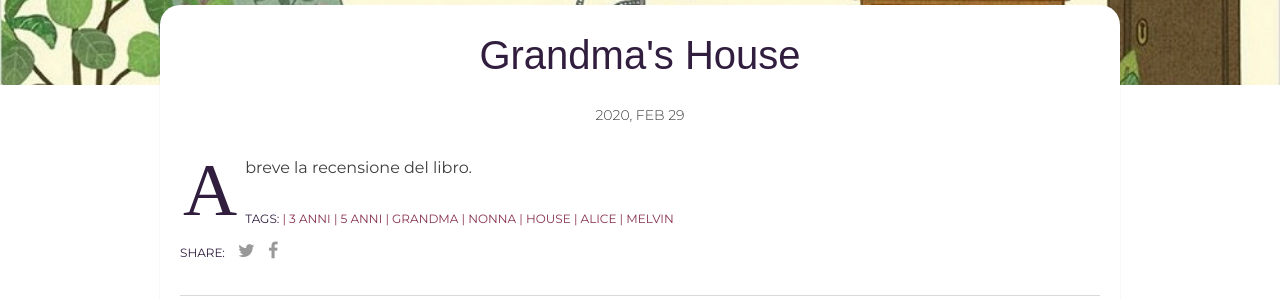
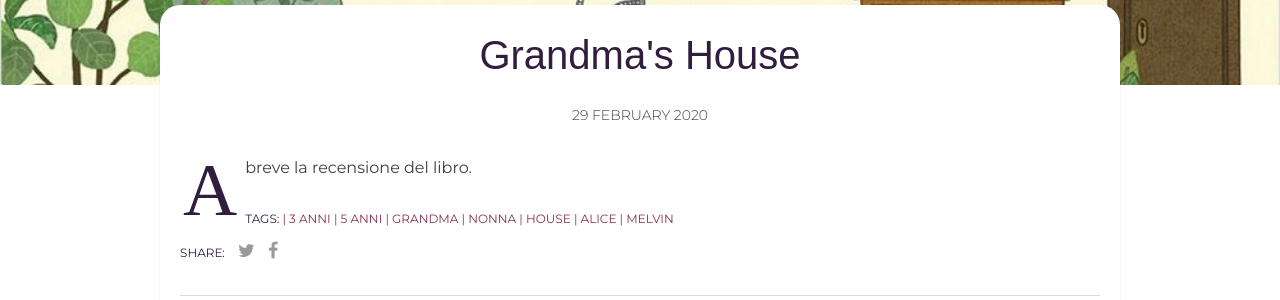
Before and after one commit to marste/lara, a Jekyll site: the page built from _posts/2020-02-12-grandma-s-house.md, in a window 1280 px wide. Shown: the part 519-819 px from the top of the page. Built offline with Jekyll 4.4.1, drawn with Linux system fonts in a browser that asks for light colours; some web fonts are replaced.

Commit message:
Added new post

```diff
--- a/_layouts/post.html
+++ b/_layouts/post.html
@@ -11,7 +11,7 @@ layout: default
       <div class="page-content">
         <div class="header-page">
           <h1 class="page-title">{{page.title}}</h1>
-          <div class="page-date"><time datetime="{{page.date}}">{{page.date | date: '%Y, %b %d'}}</time></div>
+          <div class="page-date"><time datetime="{{page.date}}">{{page.date | date: '%d %B %Y'}}</time></div>
         </div>
         {{page.content | markdownify}}
         <div class="page-footer">
```
